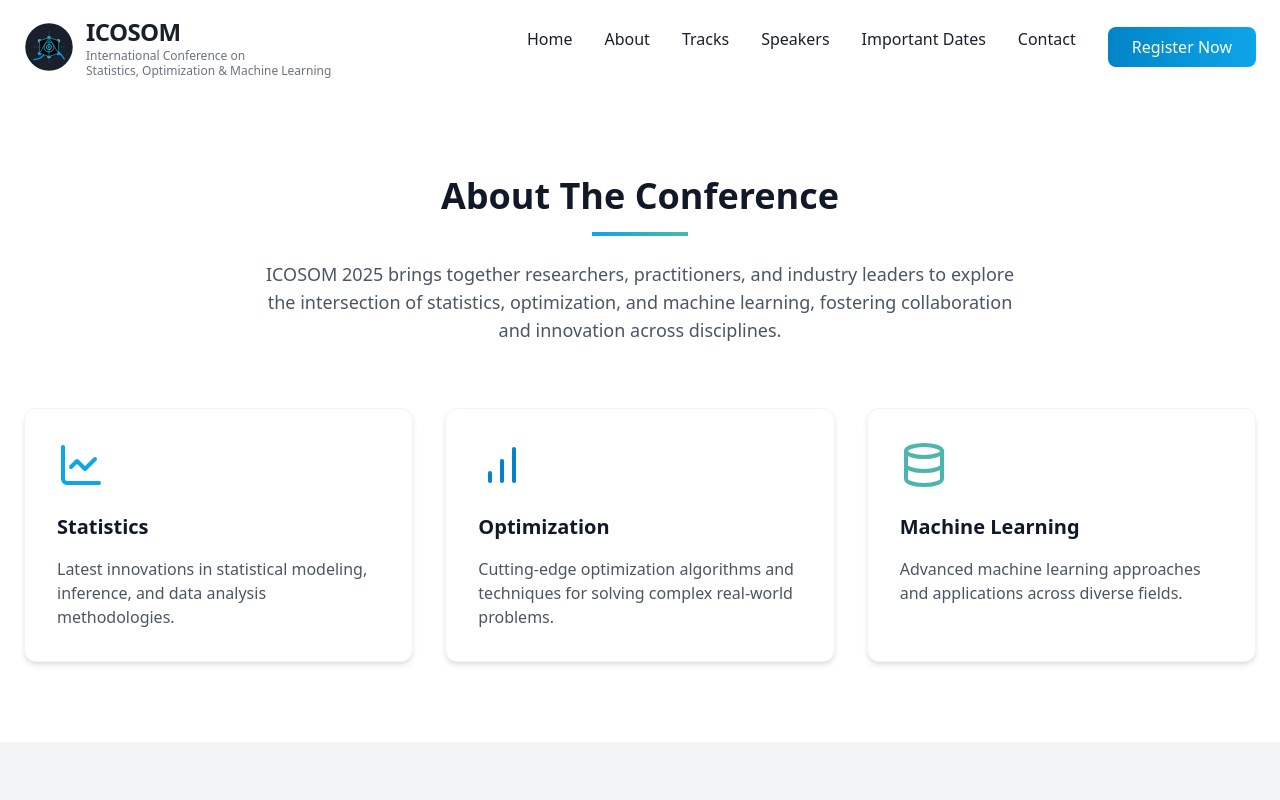
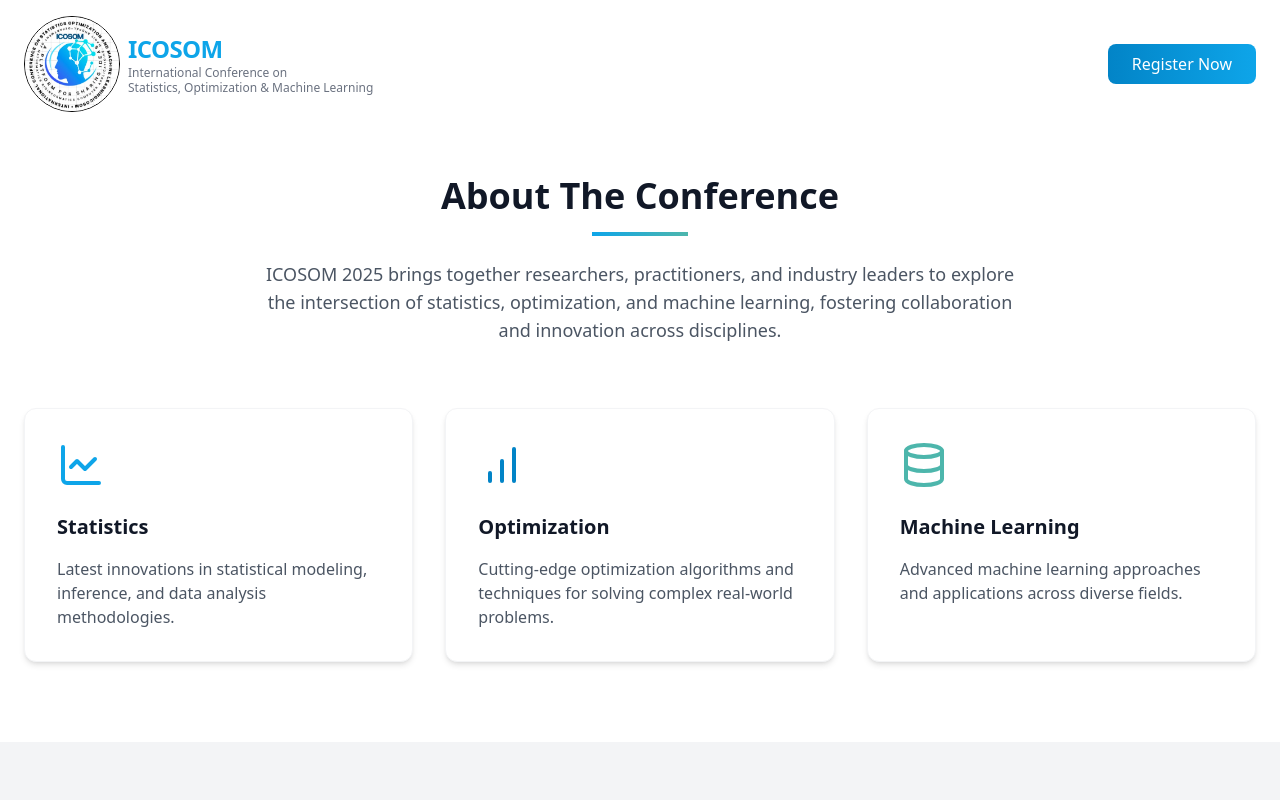
Before and after one commit to Maverick-08/icosom, a React (Vite) app: page /about in a window 1280 px wide. Shown: the top 800 px of the page. Built offline with nearby package versions, Linux system fonts and the light colour scheme.

Commit message:
updated new logo and made changes in ui

```diff
--- a/src/components/Logo.tsx
+++ b/src/components/Logo.tsx
@@ -1,5 +1,7 @@
 
 import React from 'react';
+import Icon from '../assets/Logo.jpg';
+
 
 interface LogoProps {
   className?: string;
@@ -7,51 +9,10 @@ interface LogoProps {
 
 const Logo: React.FC<LogoProps> = ({ className = "" }) => {
   return (
-    <div className={`flex items-center ${className}`}>
-      <svg
-        viewBox="0 0 80 80"
-        width="50"
-        height="50"
-        xmlns="http://www.w3.org/2000/svg"
-        className="mr-3"
-      >
-        {/* Dark background circle */}
-        <circle cx="40" cy="40" r="38" fill="#1A1F2C" />
-
-        {/* Grid lines to represent data/coordinate system */}
-        <path d="M15,40 L65,40" stroke="#4DB6AC" strokeWidth="0.5" strokeDasharray="2" />
-        <path d="M40,15 L40,65" stroke="#4DB6AC" strokeWidth="0.5" strokeDasharray="2" />
-
-        {/* Statistical curve (normal distribution) */}
-        <path
-          d="M15,60 Q20,60 25,58 T35,48 T45,42 T55,48 T65,60"
-          fill="none"
-          stroke="#0ea5e9"
-          strokeWidth="2"
-        />
-
-        {/* Machine learning neural network nodes and connections */}
-        <circle cx="25" cy="30" r="3" fill="#4DB6AC" />
-        <circle cx="40" cy="25" r="3" fill="#0ea5e9" />
-        <circle cx="55" cy="30" r="3" fill="#4DB6AC" />
-        <circle cx="25" cy="50" r="3" fill="#0ea5e9" />
-        <circle cx="55" cy="50" r="3" fill="#0ea5e9" />
-        <circle cx="40" cy="55" r="3" fill="#4DB6AC" />
-
-        {/* Neural network connections */}
-        <path d="M25,30 L40,25 L55,30" stroke="#4DB6AC" strokeWidth="1" />
-        <path d="M25,30 L25,50 L40,55 L55,50 L55,30" stroke="#0ea5e9" strokeWidth="1" />
-        <path d="M40,25 L25,50" stroke="#4DB6AC" strokeWidth="1" />
-        <path d="M40,25 L55,50" stroke="#4DB6AC" strokeWidth="1" />
-        <path d="M40,25 L40,55" stroke="#0ea5e9" strokeWidth="1" />
-
-        {/* Optimization target/bullseye */}
-        <circle cx="40" cy="40" r="8" fill="none" stroke="#0ea5e9" strokeWidth="1.5" />
-        <circle cx="40" cy="40" r="4" fill="none" stroke="#4DB6AC" strokeWidth="1.5" />
-        <circle cx="40" cy="40" r="1.5" fill="#0ea5e9" />
-      </svg>
+    <div className={`flex items-center gap-2 ${className}`}>
+      <img src={Icon} alt="Logo" className='w-16 h-16 md:w-24 md:h-24 rounded-full border border-black'/>
       <div>
-        <div className="text-2xl font-bold tracking-tight text-icosom-dark">ICOSOM</div>
+        <div className="text-2xl font-bold tracking-tight text-icosom-500">ICOSOM</div>
         <div className="text-xs text-gray-500 leading-tight">
           International Conference on<br />
           Statistics, Optimization & Machine Learning
--- a/src/components/Navbar.tsx
+++ b/src/components/Navbar.tsx
@@ -47,12 +47,12 @@ const Navbar = () => {
           </Link>
 
           {/* Desktop Navigation */}
-          <div className="hidden md:flex space-x-8">
+          <div className="hidden md:flex items-center space-x-8">
             {navLinks.map((link) => (
               <Link
                 key={link.name}
                 to={link.href}
-                className="text-icosom-dark font-medium hover:text-icosom-500 transition-colors"
+                className={`font-medium hover:text-icosom-700 transition-colors ${isScrolled ? 'text-icosom-500' : 'text-white'}`}
               >
                 {link.name}
               </Link>
```
Also changed, not shown: src/assets/Logo.jpg (added), 1 other file (tests, documents, lock files or other folders).
